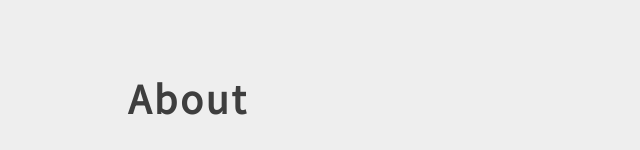
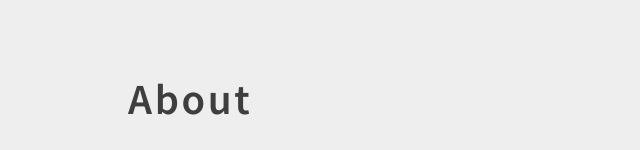
Before and after one commit to KanadeSisido/site, a plain HTML site: page index.html in a window 1280 px wide. Shown: the part 802-952 px from the top of the page, 0-640 px from the left. Drawn offline with Linux system fonts and the light colour scheme.

Commit message:
Added Font Weight

```diff
--- a/index.css
+++ b/index.css
@@ -297,7 +297,12 @@ body
     /*text-contents*/
     .heading-2
     {
+        font-family: "Noto Sans JP", sans-serif;
+        font-optical-sizing: auto;
+        font-weight: 600;
+        font-style: normal;
         font-size: 38px;
+
 
         letter-spacing: 0.07em;
 
--- a/index.html
+++ b/index.html
@@ -11,7 +11,8 @@
         <link rel="preconnect" href="https://fonts.googleapis.com">
         <link rel="preconnect" href="https://fonts.gstatic.com" crossorigin>
         <link href="https://fonts.googleapis.com/css2?family=Noto+Sans+JP&display=swap" rel="stylesheet">
-     </head>
+        <link href="https://fonts.googleapis.com/css2?family=Noto+Sans+JP:wght@600&display=swap" rel="stylesheet">
+    </head>
     <body>
         <header>
 
```
